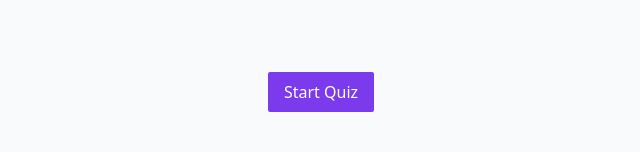
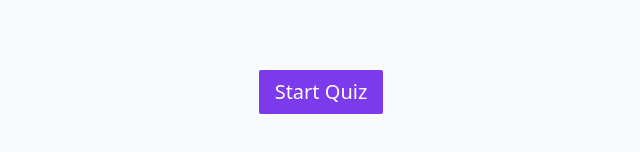
Before and after one commit to olleburlin/quizapp, a Next.js app: page / in a window 1280 px wide. Shown: the part 308-460 px from the top of the page, without its empty margins (319-959 px from the left). Built offline with nearby package versions, Linux system fonts and the light colour scheme.

Commit message:
Fifty lifeline

```diff
--- a/pages/index.js
+++ b/pages/index.js
@@ -8,7 +8,7 @@
       <section className="max-w-4xl mx-auto text-center">
         <div className="">
           <Link href="/quiz">
-            <button className="bg-purple-600 text-white py-2 px-4 rounded-sm">
+            <button className="bg-purple-600 text-white py-2 px-4 rounded-sm text-xl">
               Start Quiz
             </button>
           </Link>
```
